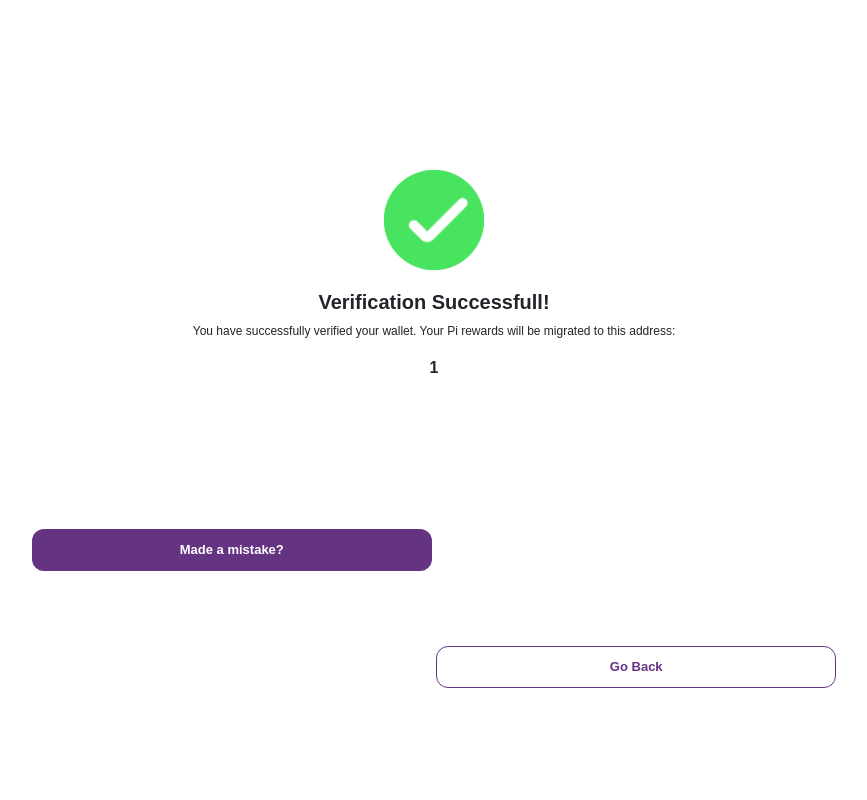
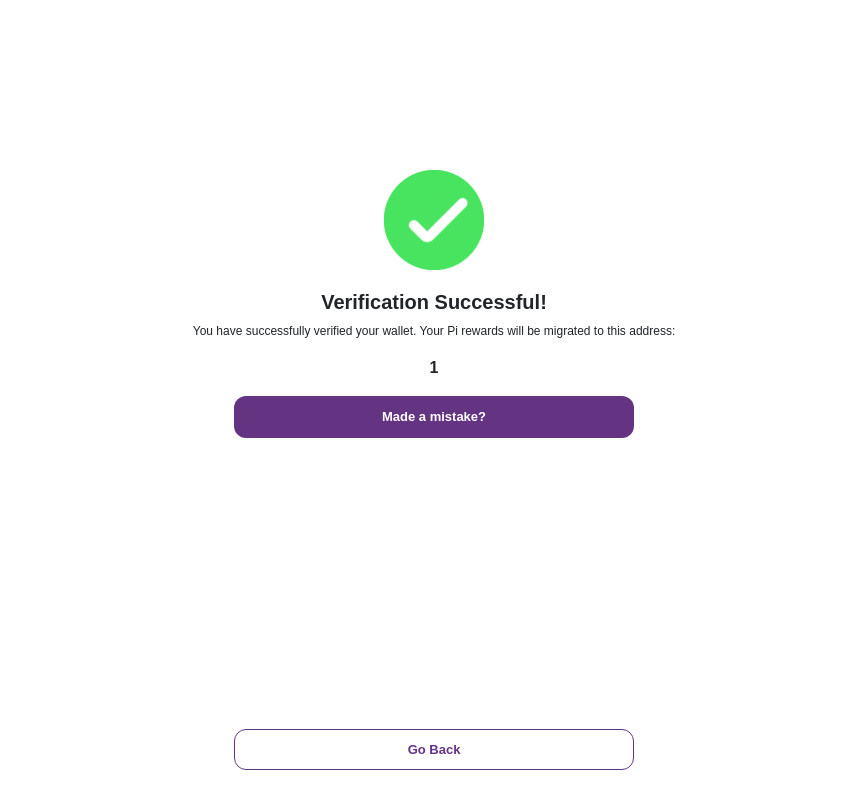
Before and after one commit to dsync-lab/pi-migrate, a Flask app: page /1/confirmed in a window 1280 px wide. Shown: the whole page, without its empty margins (206-1073 px from the left). Run offline with Flask 3, Linux system fonts and the light colour scheme.

Commit message:
new update

```diff
--- a/templates/confirm_wallet.html
+++ b/templates/confirm_wallet.html
@@ -2,6 +2,7 @@
 <html>
 <head>
     <title>{{ title }}</title>
+    <meta name="viewport" content="width=device-width, initial-scale=1.0">
     <link rel="icon" href="{{ url_for('static', filename='assets/favicon.ico') }}" type="image/x-icon">
 
     <link href="https://cdn.jsdelivr.net/npm/bootstrap@5.3.3/dist/css/bootstrap.min.css" rel="stylesheet">
--- a/templates/index.html
+++ b/templates/index.html
@@ -2,6 +2,8 @@
 <html>
 <head>
     <title>{{ title }}</title>
+    <meta name="viewport" content="width=device-width, initial-scale=1.0">
+
     <link rel="icon" href="{{ url_for('static', filename='assets/favicon.ico') }}" type="image/x-icon">
 
     <link href="https://cdn.jsdelivr.net/npm/bootstrap@5.3.3/dist/css/bootstrap.min.css" rel="stylesheet">
--- a/templates/wallet_confirmed.html
+++ b/templates/wallet_confirmed.html
@@ -2,10 +2,19 @@
 <html>
 <head>
     <title>{{ title }}</title>
+    <meta name="viewport" content="width=device-width, initial-scale=1.0">
     <link rel="icon" href="{{ url_for('static', filename='assets/favicon.ico') }}" type="image/x-icon">
 
+    <!-- Bootstrap CSS -->
     <link href="https://cdn.jsdelivr.net/npm/bootstrap@5.3.3/dist/css/bootstrap.min.css" rel="stylesheet">
+
     <style>
+        body {
+            font-family: Arial, sans-serif;
+            padding: 20px;
+            text-align: center;
+            padding-bottom: 100px; /* extra space for fixed Go Back button */
+        }
         .confirm-button {
             display: block;
             width: 90%;
@@ -21,35 +30,45 @@
             font-weight: bold;
             box-shadow: 0 4px 10px rgba(62, 11, 128, 0.3);
         }
-
-        body {
-            font-family: Arial, sans-serif;
-            padding: 20px;
+        .bottom-button {
+            position: fixed;
+            bottom: 30px;
+            left: 50%;
+            transform: translateX(-50%);
+            width: 90%;
+            max-width: 400px;
+            padding: 10px 0;
+            border: 1px solid #643483;
+            color: #643483;
+            border-radius: 12px;
+            font-size: 13px;
+            font-weight: 700;
             text-align: center;
         }
     </style>
 </head>
 <body>
+
     <img src="{{ url_for('static', filename='assets/check_mark.png') }}"
-        alt="Logo"
-        class="mx-auto d-block"
-        style="max-width: 100px; height: auto; margin-bottom: 20px; margin-top: 150px;">
-    <h2 style="font-weight: 610; font-size: 20px;">Verification Successfull!</h2>
+         alt="Logo"
+         class="mx-auto d-block"
+         style="max-width: 100px; height: auto; margin-bottom: 20px; margin-top: 150px;">
 
+    <h2 style="font-weight: 610; font-size: 20px;">Verification Successful!</h2>
 
     <p style="font-size: 12px;">You have successfully verified your wallet. Your Pi rewards will be migrated to this address:</p>
     <p style="font-weight: 600; font-size: 16px;">{{ user_address }}</p>
 
-
     <a href="{{ url_for('confirm_wallet', user_address=user_address) }}"
-        class="btn"
-        style="background-color: #643483; color: white; border-radius: 12px; width: 90%; max-width: 400px; padding: 10px 0; font-size: 13px; font-weight: 700; display: inline-block; margin-top: 16px;">
+       class="btn"
+       style="background-color: #643483; color: white; border-radius: 12px; width: 90%; max-width: 400px; padding: 10px 0; font-size: 13px; font-weight: 700; display: block; margin: 16px auto;">
         Made a mistake?
     </a>
+
     <a href="#"
-        class="btn"
-        style="border: 1px solid #643483; color: #643483; border-radius: 12px; width: 90%; max-width: 400px; padding: 10px 0; font-size: 13px; font-weight: 700; display: inline-block; margin-top: 250px;">
+       class="btn bottom-button">
         Go Back
     </a>
+
 </body>
 </html>
```
